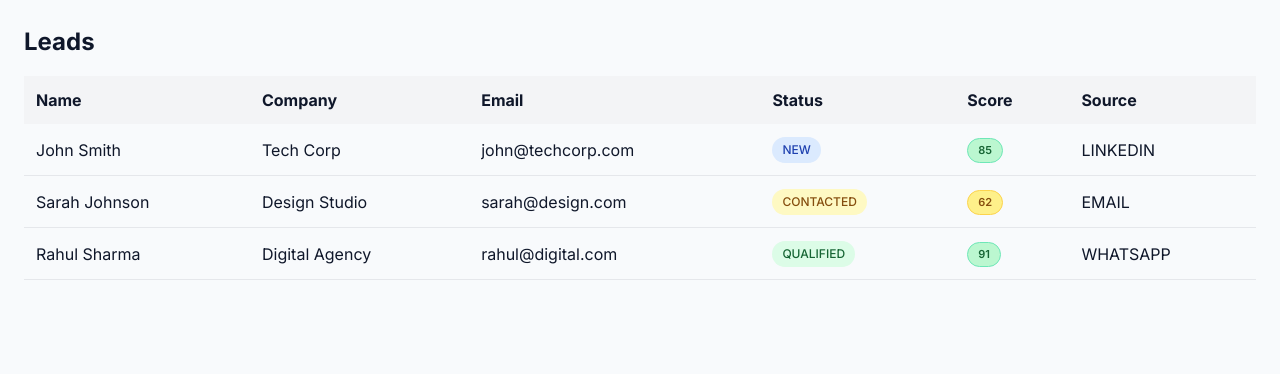
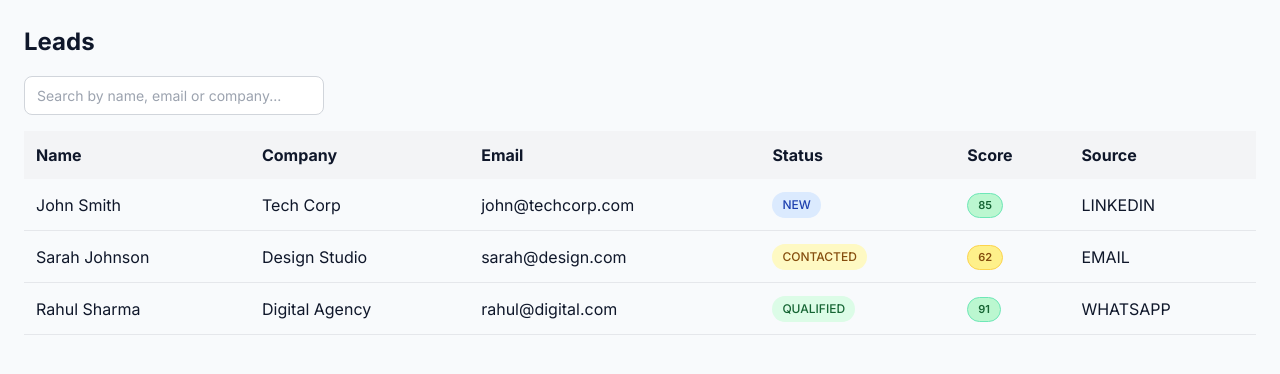
Before and after one commit to Arpan-yadav/Ai_leadOS, a Next.js app in the folder frontend/: page /leads in a window 1280 px wide. Shown: the top 374 px of the page. Built offline with nearby package versions, Linux system fonts and the light colour scheme.

Commit message:
feat: add SearchBar with live filtering

```diff
--- a/frontend/app/leads/page.tsx
+++ b/frontend/app/leads/page.tsx
@@ -1,49 +1,29 @@
-import React from 'react'
+'use client'
+import React, { useState } from 'react'
 import StatusBadge from '../../components/ui/StatusBadge'
 import ScoreBadge from '../../components/ui/ScoreBadge'
-
+import SearchBar from '../../components/ui/SearchBar'
 
 const LeadsPage = () => {
+  const [search, setSearch] = useState('')
 
   const mockLeads = [
-    {
-      id: 1,
-      name: "John Smith",
-      company: "Tech Corp",
-      email: "john@techcorp.com",
-      status: "NEW" as const,
-      score: 85,
-      source: "LINKEDIN",
-    },
-    {
-      id: 2,
-      name: "Sarah Johnson",
-      company: "Design Studio",
-      email: "sarah@design.com",
-      status: "CONTACTED" as const,
-      score: 62,
-      source: "EMAIL",
-    },
-    {
-      id: 3,
-      name: "Rahul Sharma",
-      company: "Digital Agency",
-      email: "rahul@digital.com",
-      status: "QUALIFIED" as const,
-      score: 91,
-      source: "WHATSAPP",
-    }
+    { id: 1, name: "John Smith", company: "Tech Corp", email: "john@techcorp.com", status: "NEW" as const, score: 85, source: "LINKEDIN" },
+    { id: 2, name: "Sarah Johnson", company: "Design Studio", email: "sarah@design.com", status: "CONTACTED" as const, score: 62, source: "EMAIL" },
+    { id: 3, name: "Rahul Sharma", company: "Digital Agency", email: "rahul@digital.com", status: "QUALIFIED" as const, score: 91, source: "WHATSAPP" }
   ]
+
+  const filteredLeads = mockLeads.filter(lead =>
+    lead.name.toLowerCase().includes(search.toLowerCase()) ||
+    lead.email.toLowerCase().includes(search.toLowerCase()) ||
+    lead.company.toLowerCase().includes(search.toLowerCase())
+  )
 
   return (
     <div style={{ padding: "24px" }}>
-
-      <h1 style={{ fontSize: "24px", fontWeight: "bold", marginBottom: "16px" }}>
-        Leads
-      </h1>
-
+      <h1 style={{ fontSize: "24px", fontWeight: "bold", marginBottom: "16px" }}>Leads</h1>
+      <SearchBar onSearch={setSearch} />
       <table style={{ width: "100%", borderCollapse: "collapse" }}>
-
         <thead>
           <tr style={{ backgroundColor: "#f3f4f6" }}>
             <th style={{ padding: "12px", textAlign: "left" }}>Name</th>
@@ -54,26 +34,19 @@ const LeadsPage = () => {
             <th style={{ padding: "12px", textAlign: "left" }}>Source</th>
           </tr>
         </thead>
-
         <tbody>
-          {mockLeads.map((lead) => (
+          {filteredLeads.map((lead) => (
             <tr key={lead.id} style={{ borderBottom: "1px solid #e5e7eb" }}>
               <td style={{ padding: "12px" }}>{lead.name}</td>
               <td style={{ padding: "12px" }}>{lead.company}</td>
               <td style={{ padding: "12px" }}>{lead.email}</td>
-              <td style={{ padding: "12px" }}>
-                <StatusBadge status={lead.status} />
-              </td>
-              <td style={{ padding: "12px" }}>
-  <ScoreBadge score={lead.score} />
-</td>
+              <td style={{ padding: "12px" }}><StatusBadge status={lead.status} /></td>
+              <td style={{ padding: "12px" }}><ScoreBadge score={lead.score} /></td>
               <td style={{ padding: "12px" }}>{lead.source}</td>
             </tr>
           ))}
         </tbody>
-
       </table>
-
     </div>
   )
 }
--- /dev/null
+++ b/frontend/components/ui/SearchBar.tsx
@@ -0,0 +1,31 @@
+import React, { useState } from 'react'
+
+const SearchBar = ({ onSearch }: { onSearch: (value: string) => void }) => {
+
+  const [value, setValue] = useState('')
+
+  const handleChange = (e: React.ChangeEvent<HTMLInputElement>) => {
+    setValue(e.target.value)
+    onSearch(e.target.value)
+  }
+
+  return (
+    <input
+      type="text"
+      value={value}
+      onChange={handleChange}
+      placeholder="Search by name, email or company..."
+      style={{
+        width: "300px",
+        padding: "8px 12px",
+        borderRadius: "8px",
+        border: "1px solid #d1d5db",
+        fontSize: "14px",
+        outline: "none",
+        marginBottom: "16px"
+      }}
+    />
+  )
+}
+
+export default SearchBar
```
